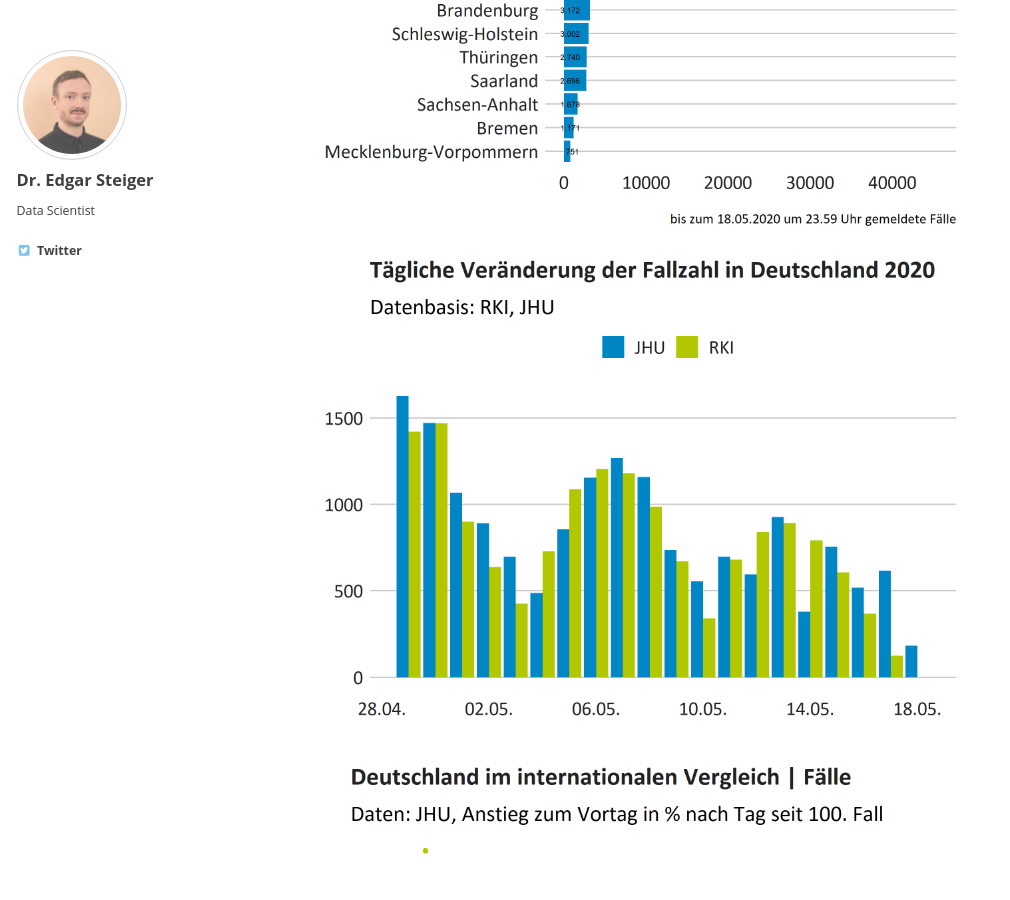
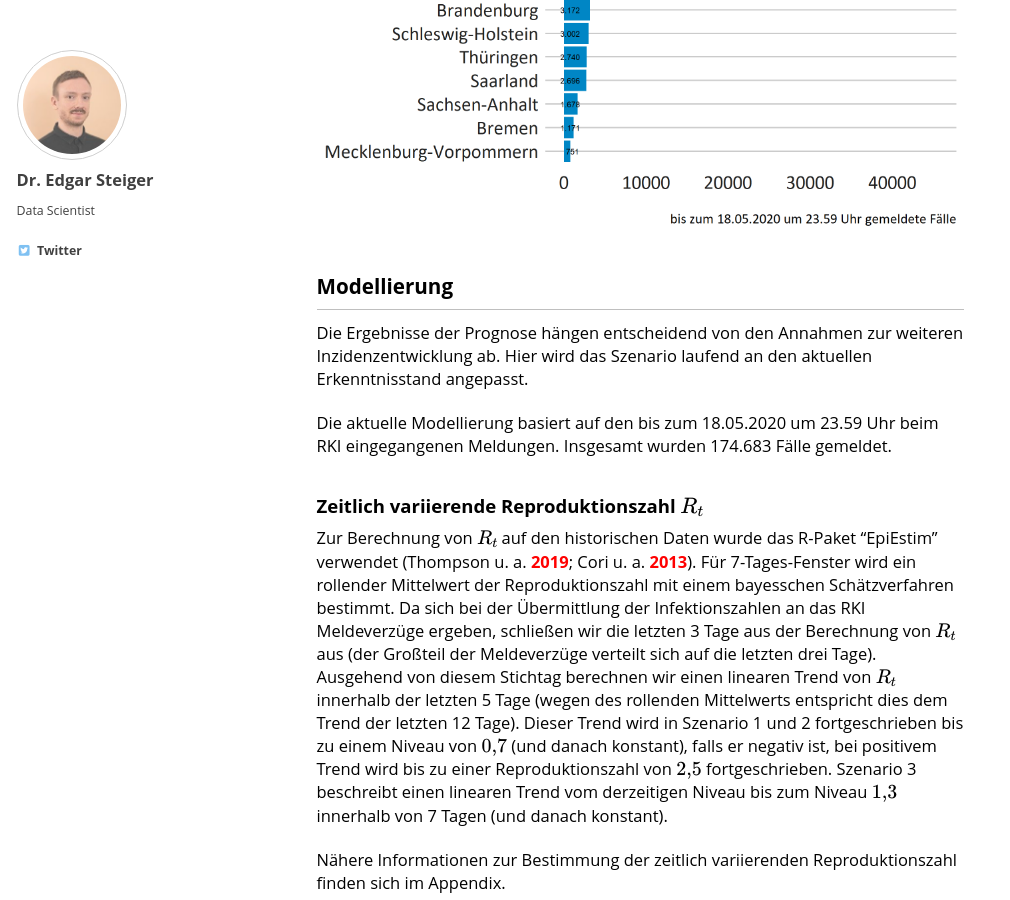
Before and after one commit to zidatalab/zidatalab.github.io, a Jekyll site: the page built from _posts/2020-05-18-Methodenbeschreibung_Projektion_COVID-19.md, in a window 1280 px wide and 900 px high, scrolled down 4006 px. Shown: the whole window, without its empty margins (0-1010 px from the left). Built offline with Jekyll 4.4.1, drawn with Linux system fonts in a browser that asks for light colours; cached includes are drawn as plain includes; nearby versions of some CDN libraries; formulas are drawn with MathJax 3.

Commit message:
Remove more unnecessary plots

```diff
--- a/_posts/2020-05-18-Methodenbeschreibung_Projektion_COVID-19.md
+++ b/_posts/2020-05-18-Methodenbeschreibung_Projektion_COVID-19.md
@@ -181,10 +181,6 @@ vor der Meldung stattgefunden. Eine Meldung erfolgt erst nach
 bestätigtem Laborbefund.
 
 ![](/assets/posts/Methodenbeschreibung_Projektion_COVID-19_files/figure-gfm/unnamed-chunk-1-1.png)<!-- -->
-
-![](/assets/posts/Methodenbeschreibung_Projektion_COVID-19_files/figure-gfm/unnamed-chunk-2-1.png)<!-- -->
-
-![](/assets/posts/Methodenbeschreibung_Projektion_COVID-19_files/figure-gfm/unnamed-chunk-3-1.png)<!-- -->![](/assets/posts/Methodenbeschreibung_Projektion_COVID-19_files/figure-gfm/unnamed-chunk-3-2.png)<!-- -->
 
 ## Modellierung
 
```
